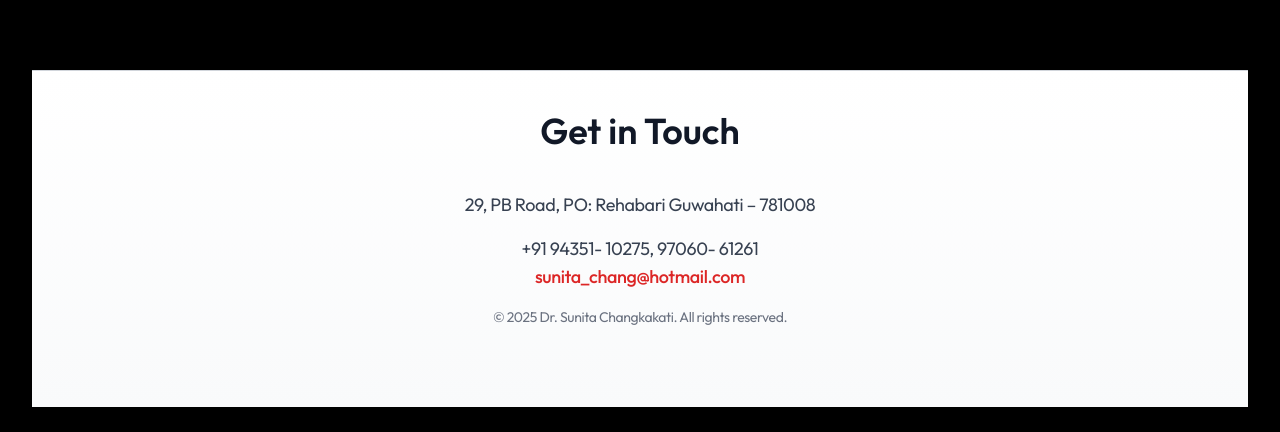
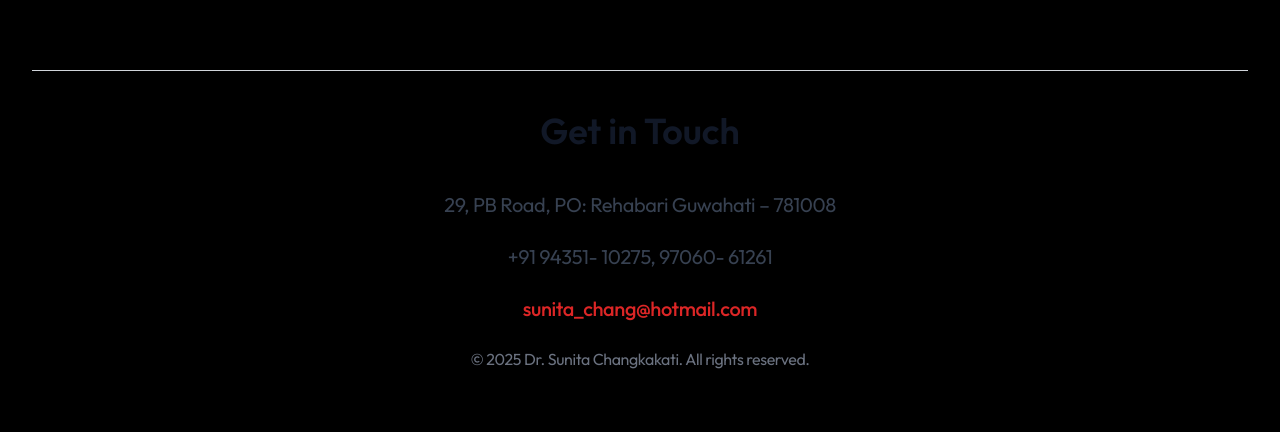
Before and after one commit to KaranbirChakraborty14u/Port, a React (Vite) app: page / in a window 1280 px wide. Shown: the part 10299-10731 px from the top of the page. Before the commit the page ends 10706 px from the top, so only its background shows below. Built offline with nearby package versions, Linux system fonts and the light colour scheme.

Commit message:
first commit

```diff
--- a/src/components/Contact.jsx
+++ b/src/components/Contact.jsx
@@ -5,22 +5,23 @@ const Contact = () => {
   const currentYear = new Date().getFullYear();
 
   return (
-    <div className="border-t border-gray-300 pb-20 pt-10 text-gray-800 font-outfit bg-gradient-to-t from-gray-50 to-white">
+    <div className="border-t border-gray-300 pb-16 pt-10 w-full bg-gradient-to-t ">
+      <div className="max-w-5xl mx-auto px-4 sm:px-6 lg:px-8 text-gray-800 font-outfit">
         <motion.h2
           whileInView={{ opacity: 1, y: 0 }}
           initial={{ opacity: 1, y: -100 }}
           transition={{ duration: 0.5 }}
-        className="mb-10 text-center text-4xl font-semibold text-gray-900"
+          className="mb-10 text-center text-3xl sm:text-4xl font-semibold text-gray-900"
         >
           Get in Touch
         </motion.h2>
 
-      <div className="text-center tracking-tight space-y-4">
+        <div className="text-center tracking-tight space-y-6">
           <motion.p
             whileInView={{ opacity: 1, x: 0 }}
             initial={{ opacity: 0, x: -100 }}
             transition={{ duration: 1 }}
-          className="text-lg text-gray-700"
+            className="text-lg sm:text-xl text-gray-700"
           >
             {CONTACT.address}
           </motion.p>
@@ -29,21 +30,22 @@ const Contact = () => {
             whileInView={{ opacity: 1, x: 0 }}
             initial={{ opacity: 0, x: 100 }}
             transition={{ duration: 1 }}
-          className="text-lg text-gray-700"
+            className="text-lg sm:text-xl text-gray-700"
           >
             {CONTACT.phoneNo}
           </motion.p>
 
           <a
             href={`mailto:${CONTACT.email}`}
-          className="text-red-600 hover:underline text-lg font-medium"
+            className="block text-red-600 hover:underline text-lg sm:text-xl font-medium break-words"
           >
             {CONTACT.email}
           </a>
 
-        <p className="mt-10 text-sm text-gray-500">
+          <p className="mt-10 text-sm sm:text-base text-gray-500">
             © {currentYear} Dr. Sunita Changkakati. All rights reserved.
           </p>
+        </div>
       </div>
     </div>
   );
```
Lines whose indentation alone changed are shown as unchanged.
